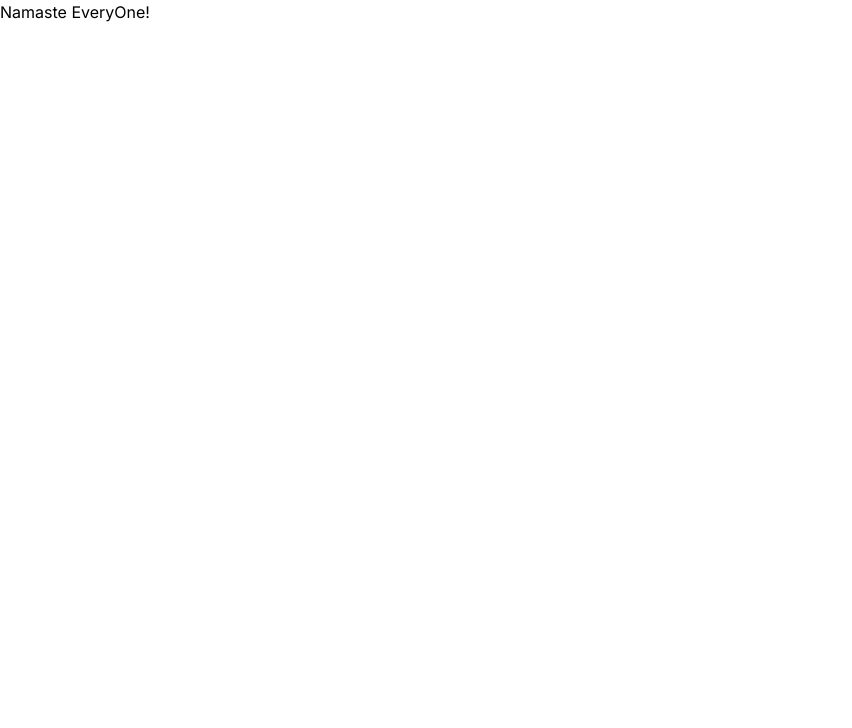
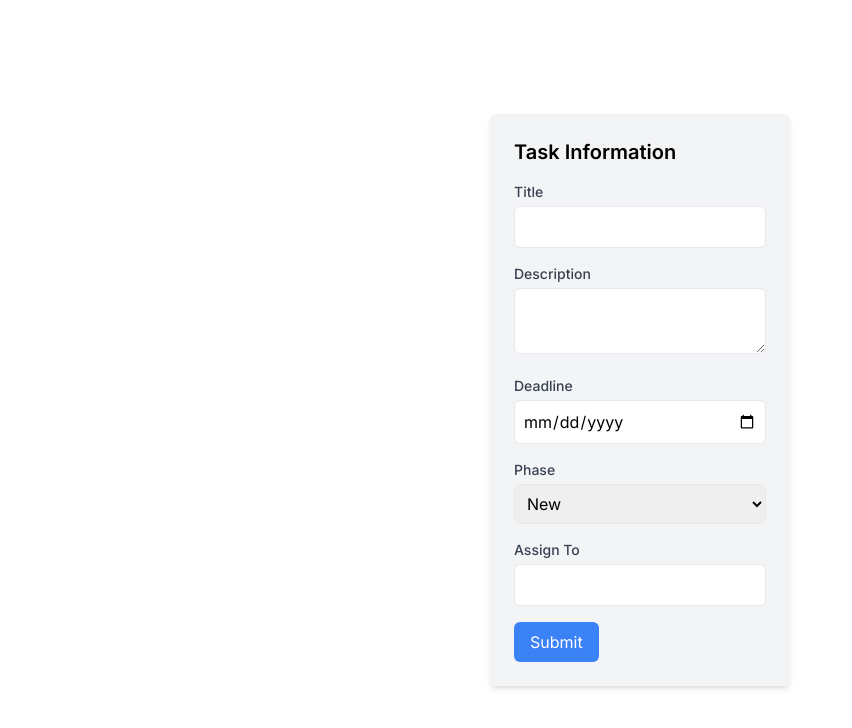
Before and after one commit to vanicee9/RedTask-Manager-Frontend, a Next.js app: page / in a window 1280 px wide. Shown: the top 728 px of the page, without its empty margins (0-852 px from the left). Built offline with nearby package versions, Linux system fonts and the light colour scheme.

Commit message:
Added Simple TaskForm

```diff
--- /dev/null
+++ b/app/components/TaskForm.js
@@ -0,0 +1,65 @@
+
+"use client";
+
+import { useState } from 'react';
+
+const TaskForm = () => {
+  const [formData, setFormData] = useState({
+    title: '',
+    description: '',
+    deadline: '',
+    phase: 'new',
+    assignTo: ''
+  });
+
+  const handleChange = (e) => {
+    const { name, value } = e.target;
+    setFormData({
+      ...formData,
+      [name]: value
+    });
+  };
+
+  const handleSubmit = (e) => {
+    e.preventDefault();
+    console.log(formData);
+  };
+
+  return (
+    <div className="bg-gray-100 p-6 rounded-md shadow-md">
+      <h2 className="text-xl font-semibold mb-4">Task Information</h2>
+      <form onSubmit={handleSubmit}>
+        <div className="mb-4">
+          <label htmlFor="title" className="block text-sm font-medium text-gray-700">Title</label>
+          <input type="text" id="title" name="title" value={formData.title} onChange={handleChange} className="mt-1 p-2 border rounded-md w-full" required />
+        </div>
+        <div className="mb-4">
+          <label htmlFor="description" className="block text-sm font-medium text-gray-700">Description</label>
+          <textarea id="description" name="description" value={formData.description} onChange={handleChange} className="mt-1 p-2 border rounded-md w-full" required />
+        </div>
+        <div className="mb-4">
+          <label htmlFor="deadline" className="block text-sm font-medium text-gray-700">Deadline</label>
+          <input type="date" id="deadline" name="deadline" value={formData.deadline} onChange={handleChange} className="mt-1 p-2 border rounded-md w-full" required />
+        </div>
+        <div className="mb-4">
+          <label htmlFor="phase" className="block text-sm font-medium text-gray-700">Phase</label>
+          <select id="phase" name="phase" value={formData.phase} onChange={handleChange} className="mt-1 p-2 border rounded-md w-full" required>
+            <option value="new">New</option>
+            <option value="UI/UX">UI/UX</option>
+            <option value="development">Development</option>
+            <option value="testing">Testing</option>
+            <option value="UAT">UAT</option>
+            <option value="Released">Released</option>
+          </select>
+        </div>
+        <div className="mb-4">
+          <label htmlFor="assignTo" className="block text-sm font-medium text-gray-700">Assign To</label>
+          <input type="text" id="assignTo" name="assignTo" value={formData.assignTo} onChange={handleChange} className="mt-1 p-2 border rounded-md w-full" required />
+        </div>
+        <button type="submit" className="bg-blue-500 text-white px-4 py-2 rounded-md hover:bg-blue-600">Submit</button>
+      </form>
+    </div>
+  );
+};
+
+export default TaskForm;
--- a/app/page.js
+++ b/app/page.js
@@ -1,7 +1,14 @@
+import TaskForm from "./components/TaskForm";
 export default function Home() {
   return (
-    <>
-      <h1>Namaste EveryOne!</h1>
-    </>
+    <div className="full-screen"style = {{
+      height: '100vh',
+      width: '100vw',
+      display: 'flex',
+      alignItems: 'center',
+      justifyContent: 'center'
+    }}>
+      <TaskForm />
+    </div>
   );
 }
```
